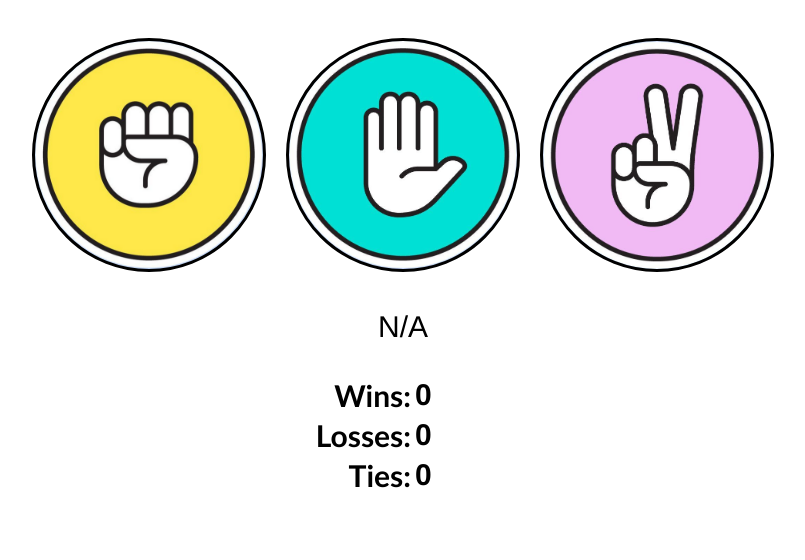
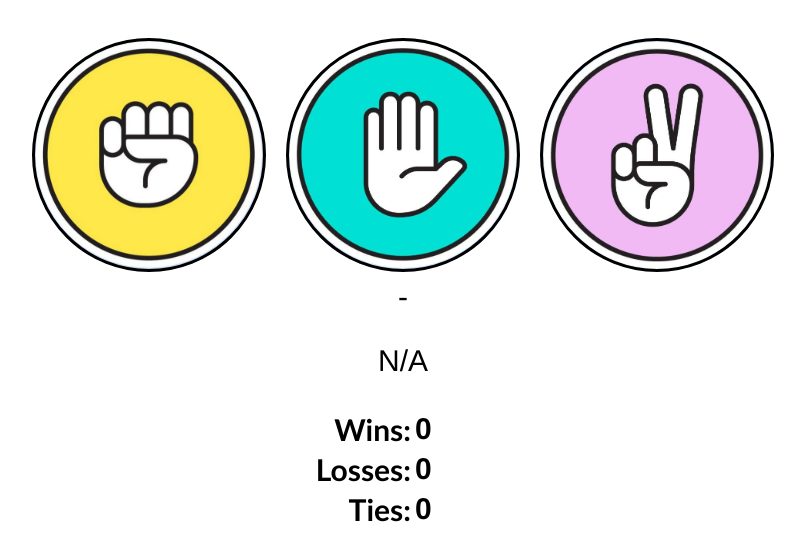
Before and after one commit to joeberenshtain/ROCK-PAPER-SCISSORS, a plain HTML site: page index.html in a window 1280 px wide. Shown: the whole page, without its empty margins (237-1042 px from the left). Drawn offline with Linux system fonts and the light colour scheme.

Commit message:
Update index.html

```diff
--- a/index.html
+++ b/index.html
@@ -3,7 +3,7 @@
     <meta charset="UTF-8">
     <meta http-equiv="X-UA-Compatible" content="IE=edge">
     <meta name="viewport" content="width=device-width, initial-scale=1.0">
-    <title>Rock Paper Scissors!</title>
+    <title>RPS!</title>
     <link rel="stylesheet" href="style.css">
 </head>
 <body>
@@ -14,7 +14,7 @@
             <button class="rps" id="paper"></button>
             <button class="rps" id="scissors"></button>
         </div>
-        <div id="response"></div>
+        <div id="response">-</div>
         <div class="statistics">
             <p id="winrate">N/A</p>
 
```
